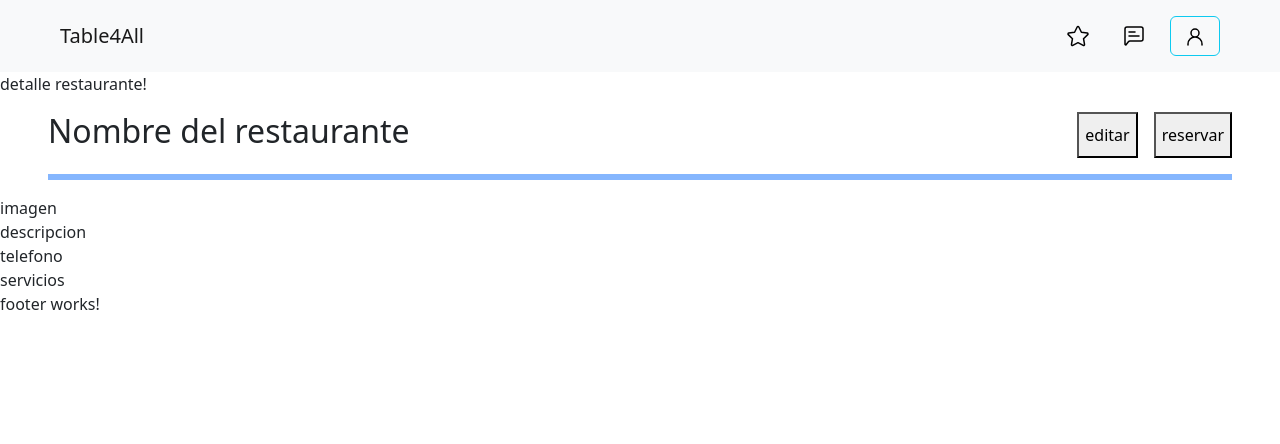
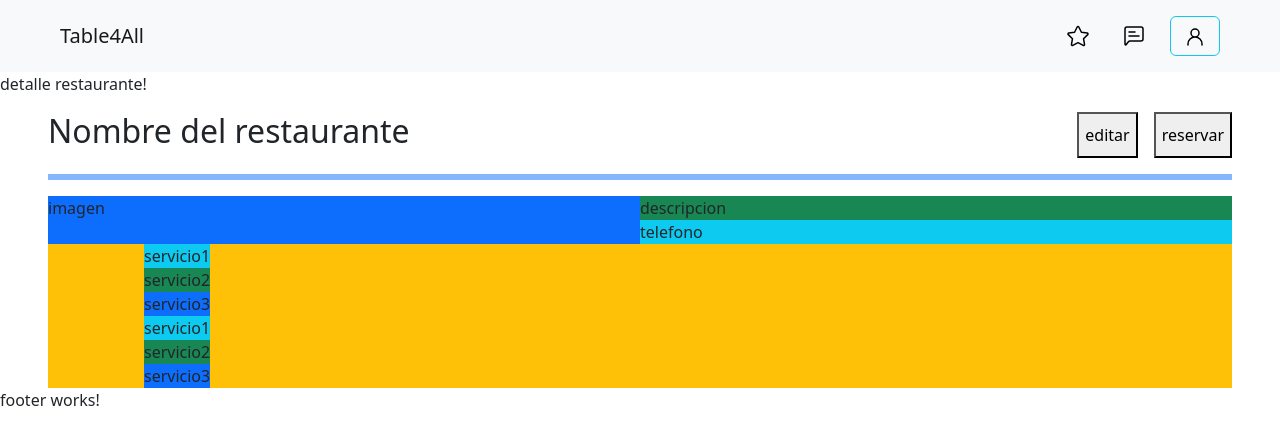
Before and after one commit to LauLau13/Place4All, an Angular app in the folder FrontProyectoES/: page / in a window 1280 px wide. Shown: the top 444 px of the page. Built offline with nearby package versions, Linux system fonts and the light colour scheme; no server answers.

Commit message:
avances en layout

```diff
--- a/FrontProyectoES/src/app/restaurante/detalle/detalle.component.html
+++ b/FrontProyectoES/src/app/restaurante/detalle/detalle.component.html
@@ -7,7 +7,35 @@
   </div>
 </div>
 <hr class="me-5 ms-5 border border-primary border-3 opacity-50" />
-<div>imagen</div>
-<div>descripcion</div>
-<div>telefono</div>
-<div>servicios</div>
+<div class="w-100 h-auto">
+  <div class="d-flex w-auto ms-5 me-5 h-auto">
+    <div class="bg-primary w-100 h-auto">imagen<a href=""></a></div>
+    <div class="w-100 h-auto">
+      <div class="bg-success">descripcion</div>
+      <div class="bg-info">telefono</div>
+    </div>
+  </div>
+  <!--servicios banner inferior-->
+  <div class="bg-warning me-5 ms-5 d-flex">
+    <div class="fila1 me-3 ms-5">
+      <div>
+        <div class="ms-5 me-5 bg-info">servicio1</div>
+      </div>
+      <div>
+        <div class="ms-5 me-5 bg-success">servicio2</div>
+      </div>
+      <div>
+        <div class="ms-5 me-5 bg-primary">servicio3</div>
+      </div>
+      <div>
+        <div class="ms-5 me-5 bg-info">servicio1</div>
+      </div>
+      <div>
+        <div class="ms-5 me-5 bg-success">servicio2</div>
+      </div>
+      <div>
+        <div class="ms-5 me-5 bg-primary">servicio3</div>
+      </div>
+    </div>
+  </div>
+</div>
```
